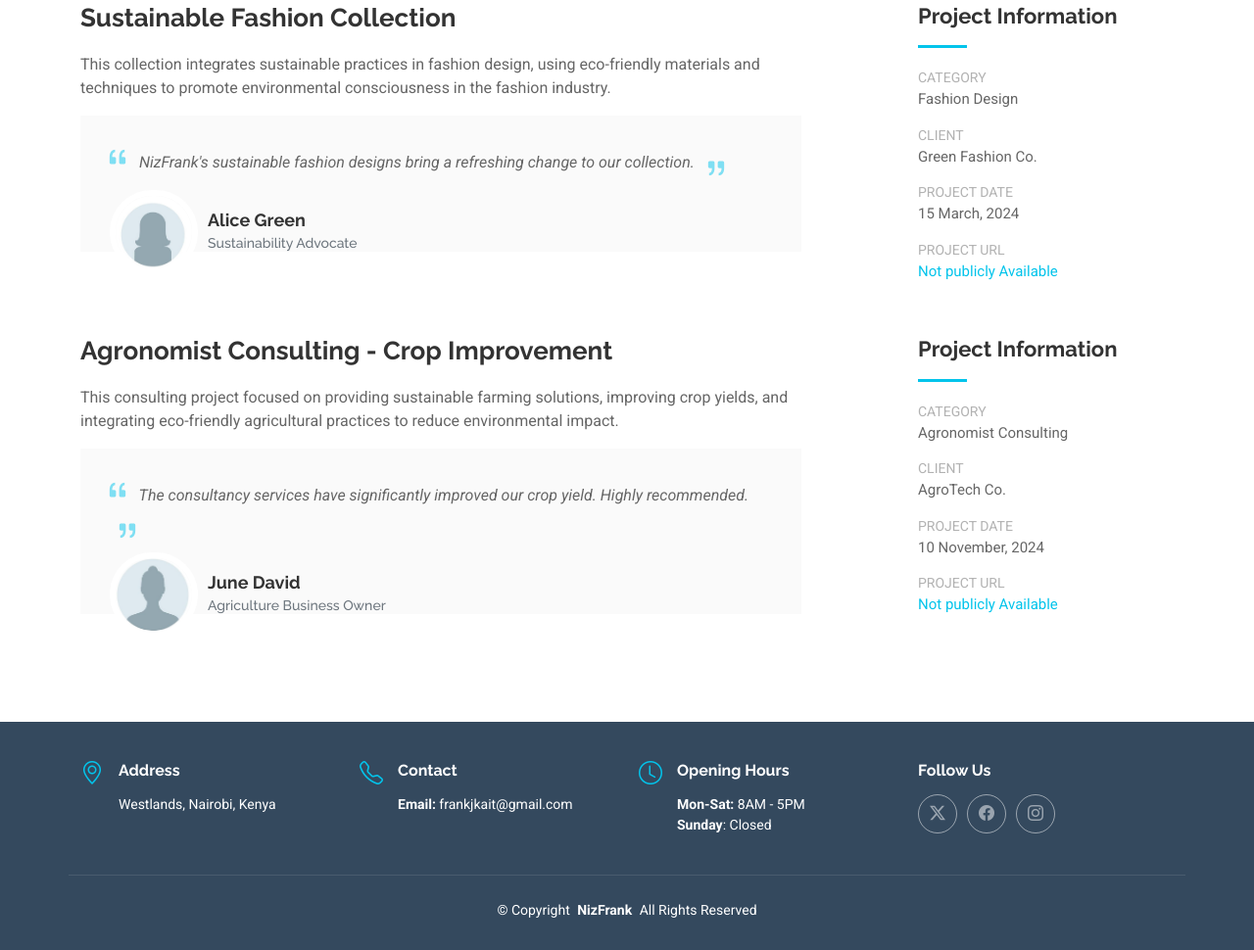
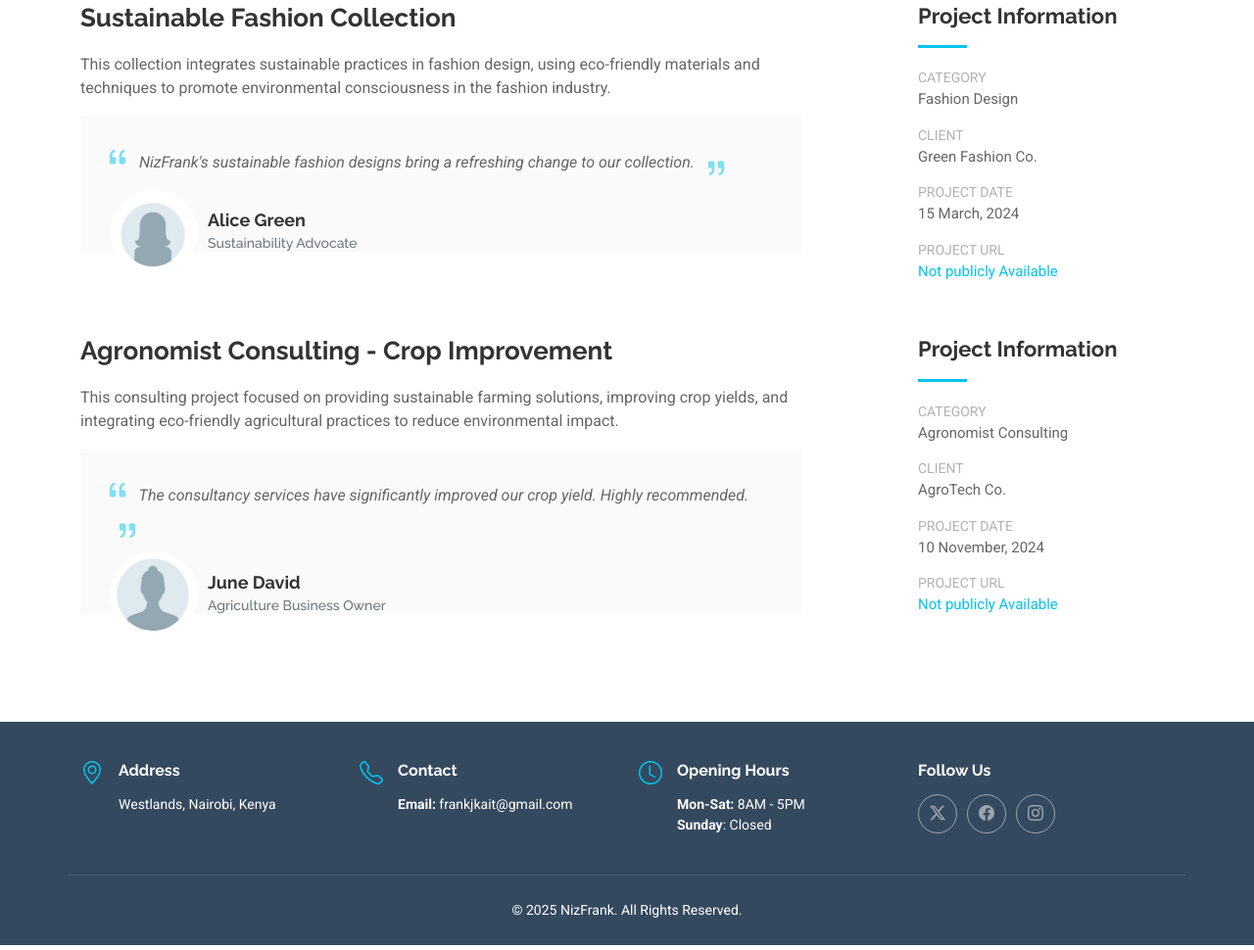
Before and after one commit to ClemenceKyende/NizFrank, a plain HTML site: page portfolio-details.html in a window 1280 px wide. Shown: the part 1430-2400 px from the top of the page at 98% size. Drawn offline with Linux system fonts and the light colour scheme.

Commit message:
Initial Commit

```diff
--- a/portfolio-details.html
+++ b/portfolio-details.html
@@ -272,7 +272,12 @@
     </div>
 
     <div class="container copyright text-center mt-4">
-      <p>© <span>Copyright</span> <strong class="px-1 sitename">NizFrank</strong> <span>All Rights Reserved</span></p>
+      <p>© <span id="year"></span> NizFrank. All Rights Reserved.</p>
+    </div>
+
+    <script>
+      document.getElementById("year").textContent = new Date().getFullYear();
+    </script>
       <div class="credits">
         <!-- All the links in the footer should remain intact. -->
         <!-- You can delete the links only if you've purchased the pro version. -->
```
Also changed, not shown: service-details.html (+6 -1 lines).
